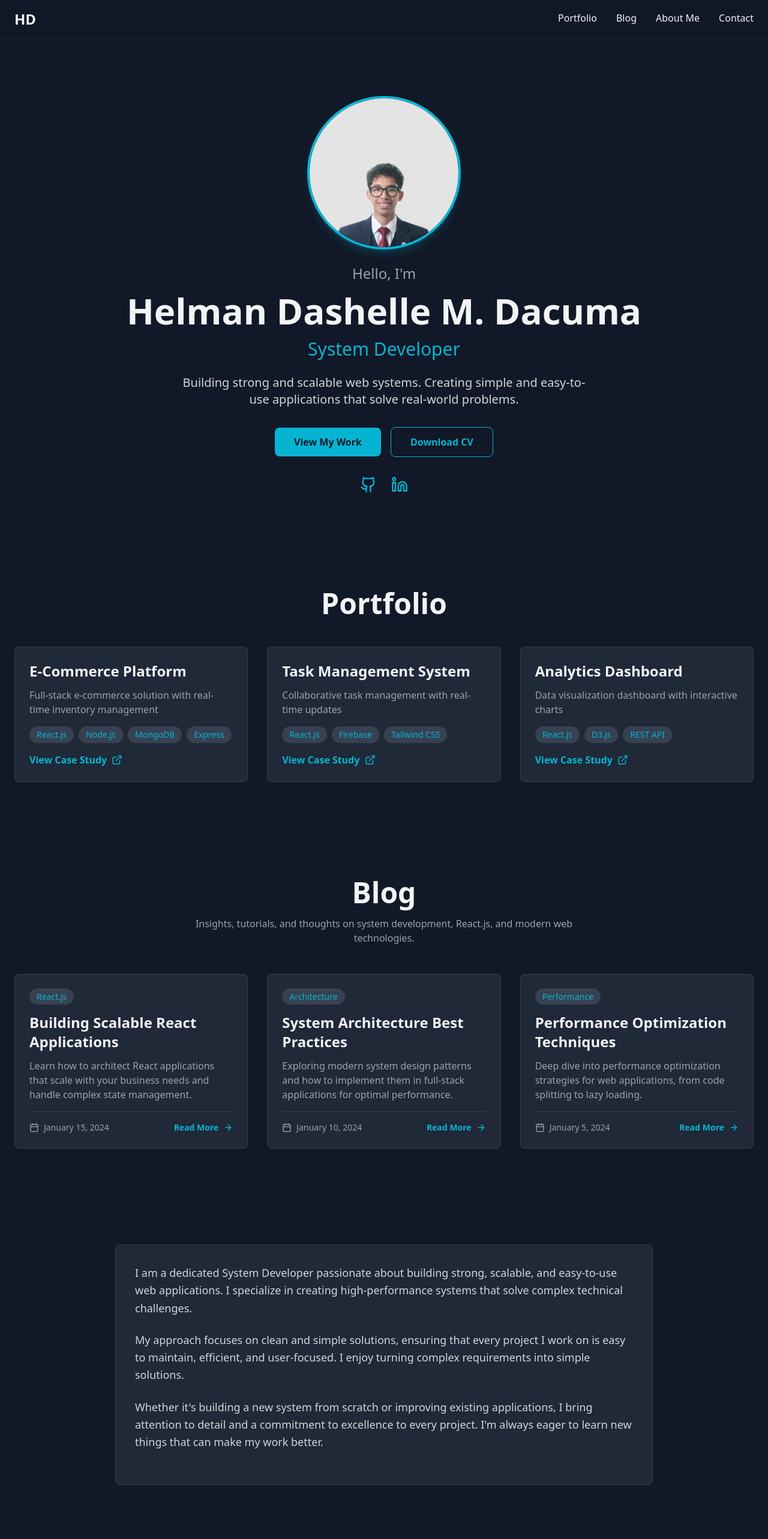
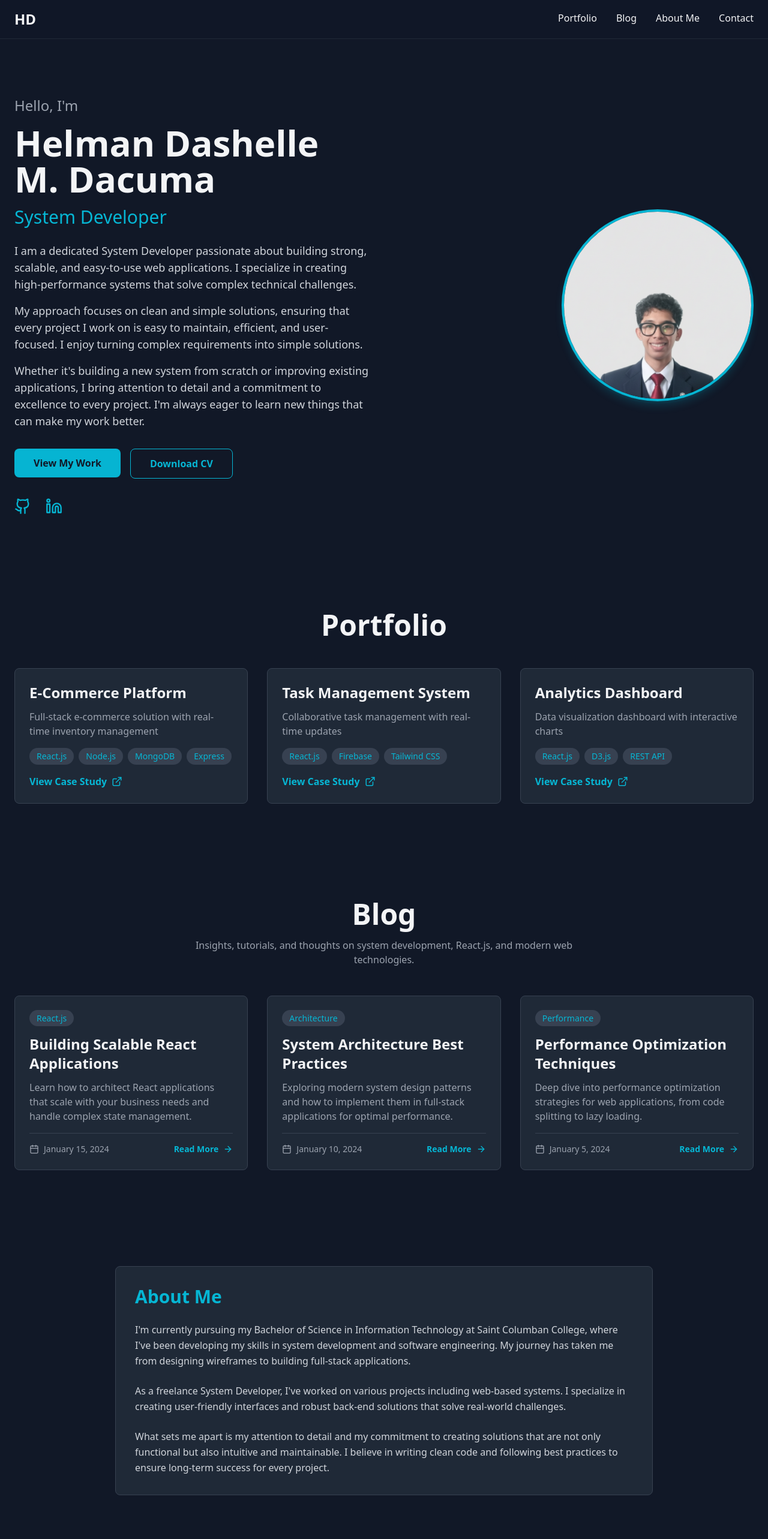
Before and after one commit to Dashersd/Portfolio, a React (Vite) app: page / in a window 1280 px wide. Shown: the top 2566 px of the page at 60% size. Built offline with nearby package versions, Linux system fonts and the light colour scheme.

Commit message:
Update portfolio: Add gradient background, restructure Hero section layout, and update About Me content

```diff
--- a/src/components/About.jsx
+++ b/src/components/About.jsx
@@ -11,24 +11,28 @@ const About = () => {
           transition={{ duration: 0.6 }}
         >
           <div className="bg-gray-800 rounded-lg border border-gray-700 p-8">
-            <div className="prose prose-invert max-w-none">
-              <p className="text-lg text-gray-300 leading-relaxed mb-6">
-                I am a dedicated System Developer passionate about building strong, scalable,
-                and easy-to-use web applications. I specialize in creating high-performance systems
-                that solve complex technical challenges.
+            <h2 className="text-3xl font-bold text-cyan-500 mb-6">About Me</h2>
+
+            <div className="space-y-6 text-gray-300">
+              <p className="leading-relaxed">
+                I'm currently pursuing my Bachelor of Science in Information Technology at
+                Saint Columban College, where I've been developing my skills in system
+                development and software engineering. My journey has taken me from
+                designing wireframes to building full-stack applications.
               </p>
 
-              <p className="text-lg text-gray-300 leading-relaxed mb-6">
-                My approach focuses on clean and simple solutions, ensuring that every project
-                I work on is easy to maintain, efficient, and user-focused. I enjoy turning
-                complex requirements into simple solutions.
+              <p className="leading-relaxed">
+                As a freelance System Developer, I've worked on various projects including
+                web-based systems. I specialize in creating
+                user-friendly interfaces and robust back-end solutions that solve
+                real-world challenges.
               </p>
 
-              <p className="text-lg text-gray-300 leading-relaxed mb-6">
-                Whether it's building a new system from scratch or improving existing
-                applications, I bring attention to detail and a commitment to excellence
-                to every project. I'm always eager to learn new things that can make
-                my work better.
+              <p className="leading-relaxed">
+                What sets me apart is my attention to detail and my commitment to creating
+                solutions that are not only functional but also intuitive and maintainable.
+                I believe in writing clean code and following best practices to ensure
+                long-term success for every project.
               </p>
             </div>
           </div>
--- a/src/components/Hero.jsx
+++ b/src/components/Hero.jsx
@@ -45,19 +45,11 @@ const Hero = () => {
         variants={containerVariants}
         initial="hidden"
         animate="visible"
-        className="text-center max-w-4xl mx-auto"
+        className="max-w-7xl mx-auto w-full"
       >
-        <motion.div
-          variants={itemVariants}
-          className="mb-6 flex justify-center"
-        >
-          <img
-            src="/Profile.png"
-            alt="Helman Dashelle M. Dacuma"
-            className="w-48 h-48 md:w-64 md:h-64 rounded-full border-4 border-cyan-500 object-cover shadow-lg shadow-cyan-500/20"
-          />
-        </motion.div>
-
+        <div className="grid md:grid-cols-2 gap-12 items-center">
+          {/* Left Side - Text Content */}
+          <div className="text-left">
             <motion.p
               variants={itemVariants}
               className="text-xl md:text-2xl text-gray-400 mb-4"
@@ -67,7 +59,7 @@ const Hero = () => {
 
             <motion.h1
               variants={itemVariants}
-          className="text-5xl md:text-6xl font-bold text-gray-100 mb-4"
+              className="text-4xl md:text-5xl lg:text-6xl font-bold text-gray-100 mb-4"
             >
               Helman Dashelle M. Dacuma
             </motion.h1>
@@ -79,17 +71,33 @@ const Hero = () => {
               System Developer
             </motion.h2>
 
-        <motion.p
+            <motion.div
               variants={itemVariants}
-          className="text-lg md:text-xl text-gray-300 mb-8 max-w-2xl mx-auto"
+              className="text-base md:text-lg text-gray-300 mb-8 space-y-4 max-w-2xl leading-relaxed"
             >
-          Building strong and scalable web systems. Creating simple and easy-to-use
-          applications that solve real-world problems.
-        </motion.p>
+              <p>
+                I am a dedicated System Developer passionate about building strong, scalable,
+                and easy-to-use web applications. I specialize in creating high-performance systems
+                that solve complex technical challenges.
+              </p>
+
+              <p>
+                My approach focuses on clean and simple solutions, ensuring that every project
+                I work on is easy to maintain, efficient, and user-focused. I enjoy turning
+                complex requirements into simple solutions.
+              </p>
+
+              <p>
+                Whether it's building a new system from scratch or improving existing
+                applications, I bring attention to detail and a commitment to excellence
+                to every project. I'm always eager to learn new things that can make
+                my work better.
+              </p>
+            </motion.div>
 
             <motion.div
               variants={itemVariants}
-          className="flex flex-col sm:flex-row items-center justify-center gap-4 mb-8"
+              className="flex flex-col sm:flex-row items-start gap-4 mb-8"
             >
               <button
                 onClick={scrollToPortfolio}
@@ -114,7 +122,7 @@ const Hero = () => {
 
             <motion.div
               variants={itemVariants}
-          className="flex items-center justify-center gap-6"
+              className="flex items-center gap-6"
             >
               <a
                 href="https://github.com"
@@ -135,6 +143,20 @@ const Hero = () => {
                 <Linkedin size={28} />
               </a>
             </motion.div>
+          </div>
+
+          {/* Right Side - Profile Picture */}
+          <motion.div
+            variants={itemVariants}
+            className="flex justify-center md:justify-end"
+          >
+            <img
+              src="/Profile.png"
+              alt="Helman Dashelle M. Dacuma"
+              className="w-48 h-48 md:w-64 md:h-64 lg:w-80 lg:h-80 rounded-full border-4 border-cyan-500 object-cover shadow-lg shadow-cyan-500/20"
+            />
+          </motion.div>
+        </div>
       </motion.div>
     </section>
   )
--- a/src/index.css
+++ b/src/index.css
@@ -4,7 +4,12 @@
 
 @layer base {
   body {
-    @apply bg-gray-900 text-gray-100;
+    @apply text-gray-100;
+    background:
+      radial-gradient(at 0% 0%, rgba(6, 182, 212, 0.1) 0px, transparent 50%),
+      radial-gradient(at 100% 100%, rgba(6, 182, 212, 0.05) 0px, transparent 50%),
+      #111827;
+    background-attachment: fixed;
   }
 
   html {
```
Lines whose indentation alone changed are shown as unchanged.
